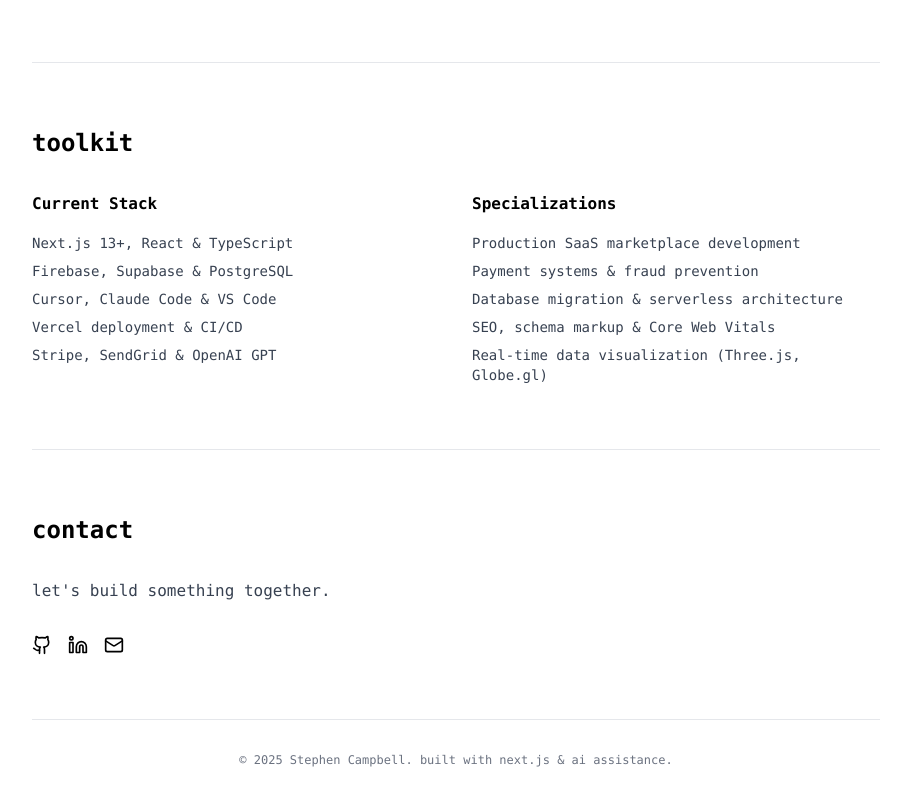
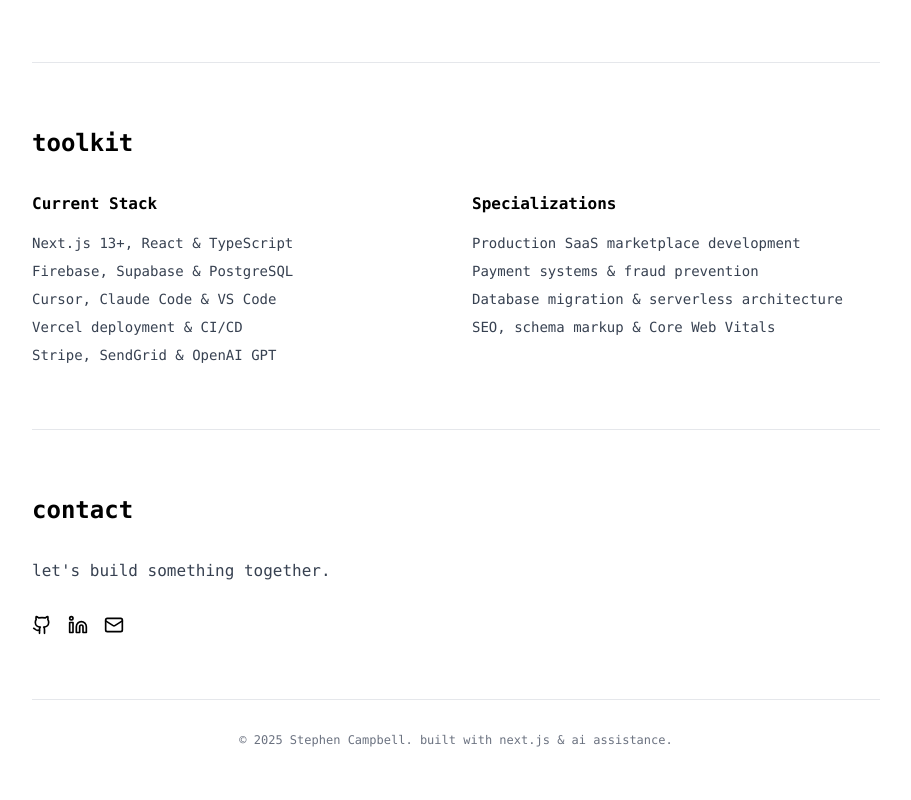
Before and after one commit to campbellsinvestment/stepocampbell, a Next.js app: page / in a window 1280 px wide. Shown: the part 2953-3753 px from the top of the page, without its empty margins (184-1095 px from the left). Built offline with nearby package versions, Linux system fonts and the light colour scheme.

Commit message:
Remove Three.js visualization from toolkit specializations.

```diff
--- a/app/page.tsx
+++ b/app/page.tsx
@@ -563,7 +563,6 @@ export default function Home() {
                 <li>Payment systems & fraud prevention</li>
                 <li>Database migration & serverless architecture</li>
                 <li>SEO, schema markup & Core Web Vitals</li>
-                <li>Real-time data visualization (Three.js, Globe.gl)</li>
               </ul>
             </div>
           </div>
```
